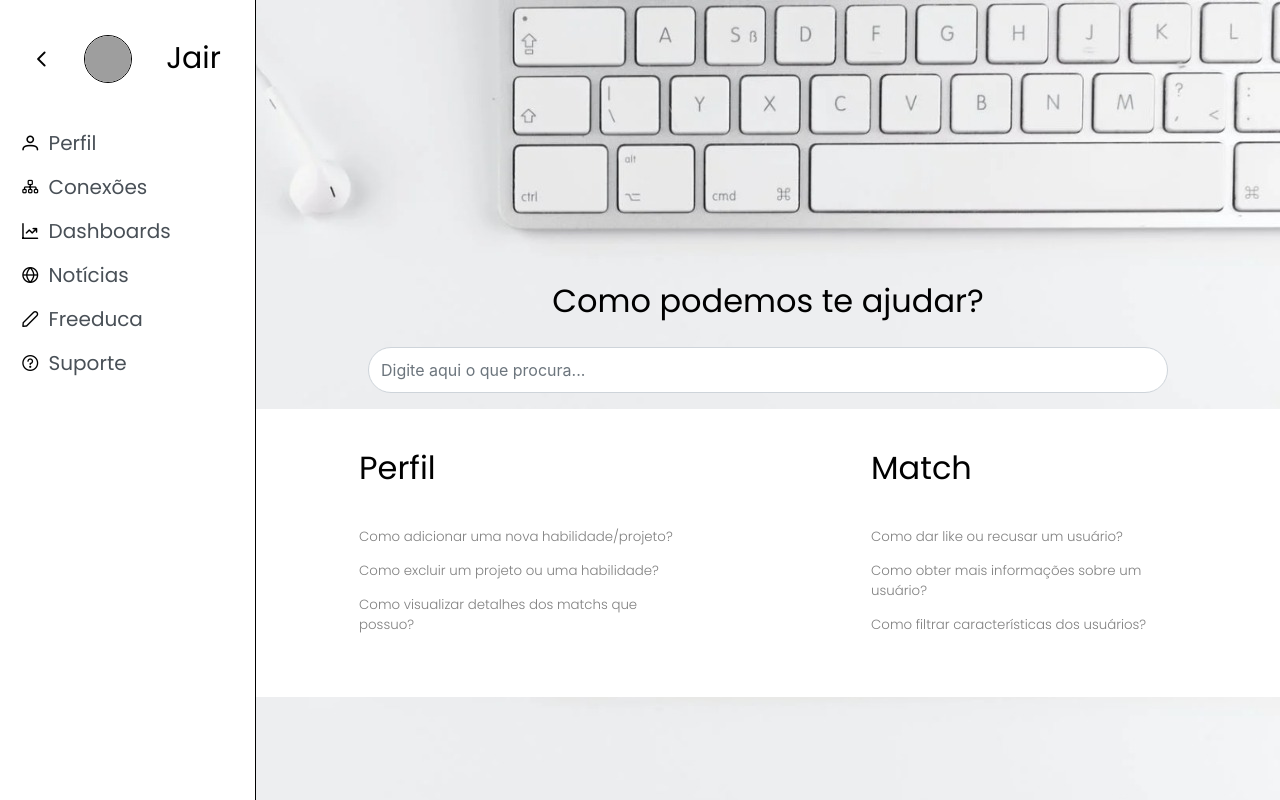
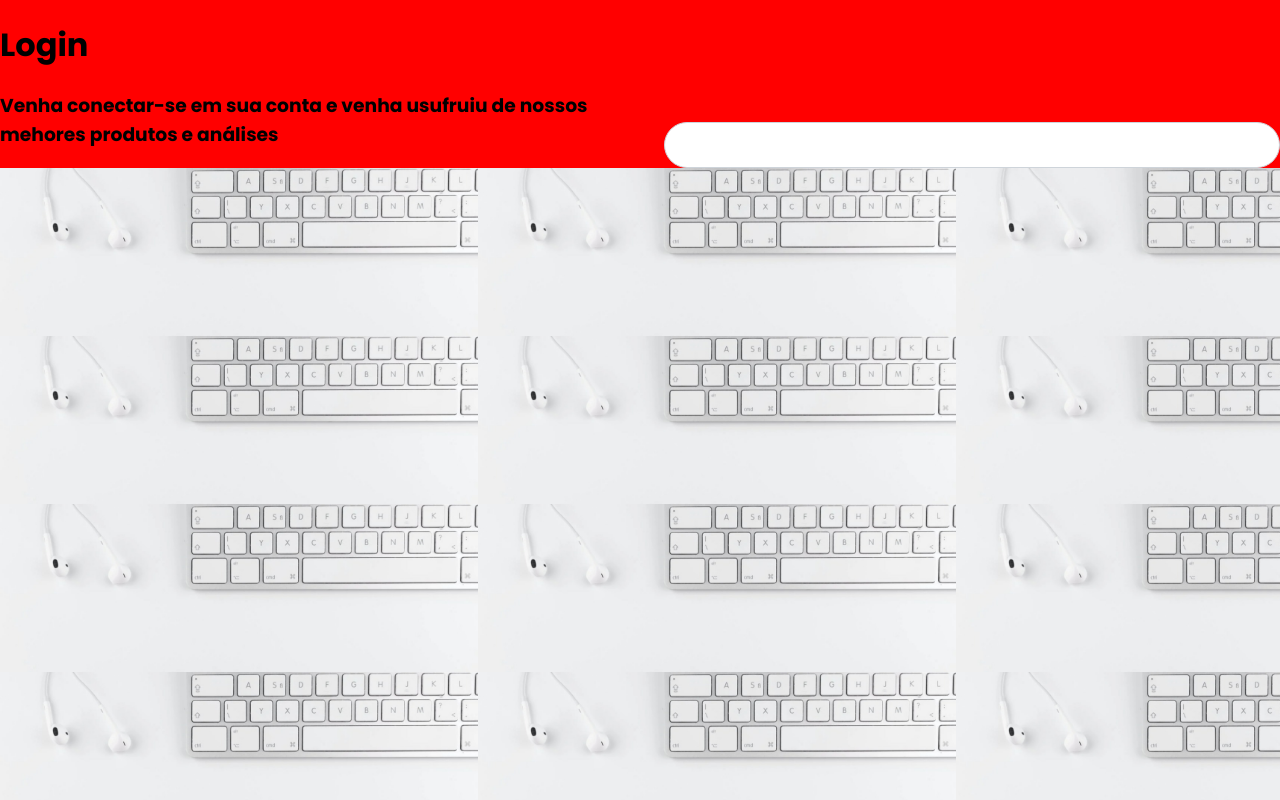
Before and after one commit to dianaaugusta/react-findr, a React (Create React App) app: page / in a window 1280 px wide. Built offline with nearby package versions, Linux system fonts and the light colour scheme; no server answers; grey boxes are pictures that could not be loaded.

Commit message:
agora da aula

```diff
--- a/src/App.js
+++ b/src/App.js
@@ -4,13 +4,13 @@ import "primereact/resources/primereact.min.css";                  //core css
 import "primeicons/primeicons.css";                                //icons
 
 import './App.css';
-import './styles/findr-menu-style.css'
 import Suporte from "./pages/suporte";
 import FaqComponent from "./components/findr-faq-component";
+import FindrLogin from "./pages/login-findr";
 function App() {
   return (
     <>
-    <Suporte />
+    <FindrLogin/>
     </>
      );
 }
--- a/src/components/findr-autocomplete.jsx
+++ b/src/components/findr-autocomplete.jsx
@@ -1,44 +1,38 @@
 import { AutoComplete } from 'primereact/autocomplete';
 import { useEffect, useState } from 'react';
-import axios from "axios";
 import { AutoCompleteService } from './findr-autocomplete-service';
+const countryservice = new AutoCompleteService();
 
 function FindrAutocomplete() {
     const [countries, setCountries] = useState([]);
-    const [selectedSugestion, setselectedSugestion] = useState([]);
-    const [filteredSugestion, setFilteredSugestion] = useState([]);
+    const [selectedCountry1, setSelectedCountry1] = useState([]);
+    const [filteredCountries, setFilteredCountries] = useState([]);
 
-    useEffect(() =>{
-        const loadCountries = async () =>{
-            const res = await axios.get("https://restcountries.com/v3.1/all");
-            setCountries(res.data);
-        }
-        loadCountries();
+    useEffect(() => {
+        countryservice.getCountries().then(data => setCountries(data));
+        console.log("data,", countries);
     }, []);
 
-    console.log(countries);
+    const searchCountry = (event) => {
+        setTimeout(() => {
+            let _filteredCountries;
+            if (!event.query.trim().length) {
+                _filteredCountries = [...countries];
+            }
+            else {
+                _filteredCountries = countries.filter((country) => {
+                    console.log("prova", country.name)
+                    return country.name.toLowerCase().startsWith(event.query.toLowerCase());
+                });
+            }
 
-    const searchOption = (e) => {
-        let query = e.query;
-        let filteredSugestion = [];
-
-        for(let i = 0; i < countries.length; i++) {
-            let country = countries[i];
-            if (country.name.toLowerCase().indexOf(query.toLowerCase()) === 0) {
-                filteredSugestion.push(country);
-            }
-        }
-        setFilteredSugestion(filteredSugestion);
+            setFilteredCountries(_filteredCountries);
+        }, 250);
     }
 
     return (
     <>
-    <div>
-        <AutoComplete placeholder='Digite aqui o que procura...'
-        suggestions = {countries}
-        completeMethod = {searchOption}
-        onChange = {(e)=> searchOption(e.value)}/>
-        </div>
+    <AutoComplete value={selectedCountry1} suggestions={filteredCountries} completeMethod={searchCountry} field="name" onChange={(e) => setSelectedCountry1(e.value)} aria-label="Countries" />
     </>
     );
 
--- /dev/null
+++ b/src/components/findr-input.jsx
@@ -0,0 +1,12 @@
+import { InputText } from 'primereact/inputtext';
+import { useState } from 'react';
+
+function FindrInput(props){
+    const [value, setValue] = useState('');
+    return(
+        <>
+        <InputText tooltip={props.tooltip} value={value} onChange={(e) => setValue(e.target.value)} />
+        </>
+    );
+}
+export default FindrInput;
--- a/src/components/findr-menu.jsx
+++ b/src/components/findr-menu.jsx
@@ -12,7 +12,8 @@ function FindrMenu() {
         {label: 'Dashboards', icon: 'pi pi-fw pi-chart-line',  url: ''},
         {label: 'Notícias', icon: 'pi pi-fw pi-globe',  url: ''},
         {label: 'Freeduca', icon: 'pi pi-fw pi-pencil',  url: ''},
-        {label: 'Suporte', icon: 'pi pi-fw pi-question-circle',  url: ''}
+        {label: 'Suporte', icon: 'pi pi-fw pi-question-circle',  url: ''},
+        {label: 'Pornorgrafia', icon: 'pi pi-fw pi-pencil', url: ''}
     ];
 
     return (
--- /dev/null
+++ b/src/pages/login-findr.jsx
@@ -0,0 +1,20 @@
+import FindrInput from "../components/findr-input";
+import '../styles/findr-login-page-style.css';
+
+function FindrLogin(){
+    return(
+        <>
+            <div className="container-login-user">
+                <div className="saudacao-usuario">
+                    <h1>Login</h1>
+                    <h3>Venha conectar-se em sua conta e venha usufruiu de
+                    nossos mehores produtos e análises</h3>
+                </div>
+                <FindrInput tooltip="abc"/>
+            </div>
+        </>
+
+    );
+}
+
+export default FindrLogin;
--- a/src/pages/suporte.jsx
+++ b/src/pages/suporte.jsx
@@ -9,7 +9,7 @@ function Suporte() {
         <>
             <FindrMenu/>
             <div class="container-sup-page">
-            <div class="container-help-question">
+                <div class="container-help-question">
                     <h1>Como podemos te ajudar?</h1>
                     <FindrAutocomplete/>
                 </div>
@@ -17,6 +17,7 @@ function Suporte() {
                 <div className="container-faq-imports">
                     <FaqComponent title="Perfil" primeiroLink="Como adicionar uma nova habilidade/projeto?" segundoLink="Como excluir um projeto ou uma habilidade?" terceiroLink="Como visualizar detalhes dos matchs que possuo?" />
                     <FaqComponent title="Match" primeiroLink="Como dar like ou recusar um usuário? " segundoLink="Como obter mais informações sobre um usuário?" terceiroLink="Como filtrar características dos usuários?" />
+                    <FaqComponent title="Duvidas petterson" primeiroLink="como ser o petterson" segundoLink="como tomar whey" terceiroLink="bbbbb"/>
                 </div>
             </div>
 
--- /dev/null
+++ b/src/styles/findr-login-page-style.css
@@ -0,0 +1,6 @@
+.container-login-user{
+    width: 100%;
+    display: flex;
+    align-items: flex-end;
+    background-color: red;
+}
```
